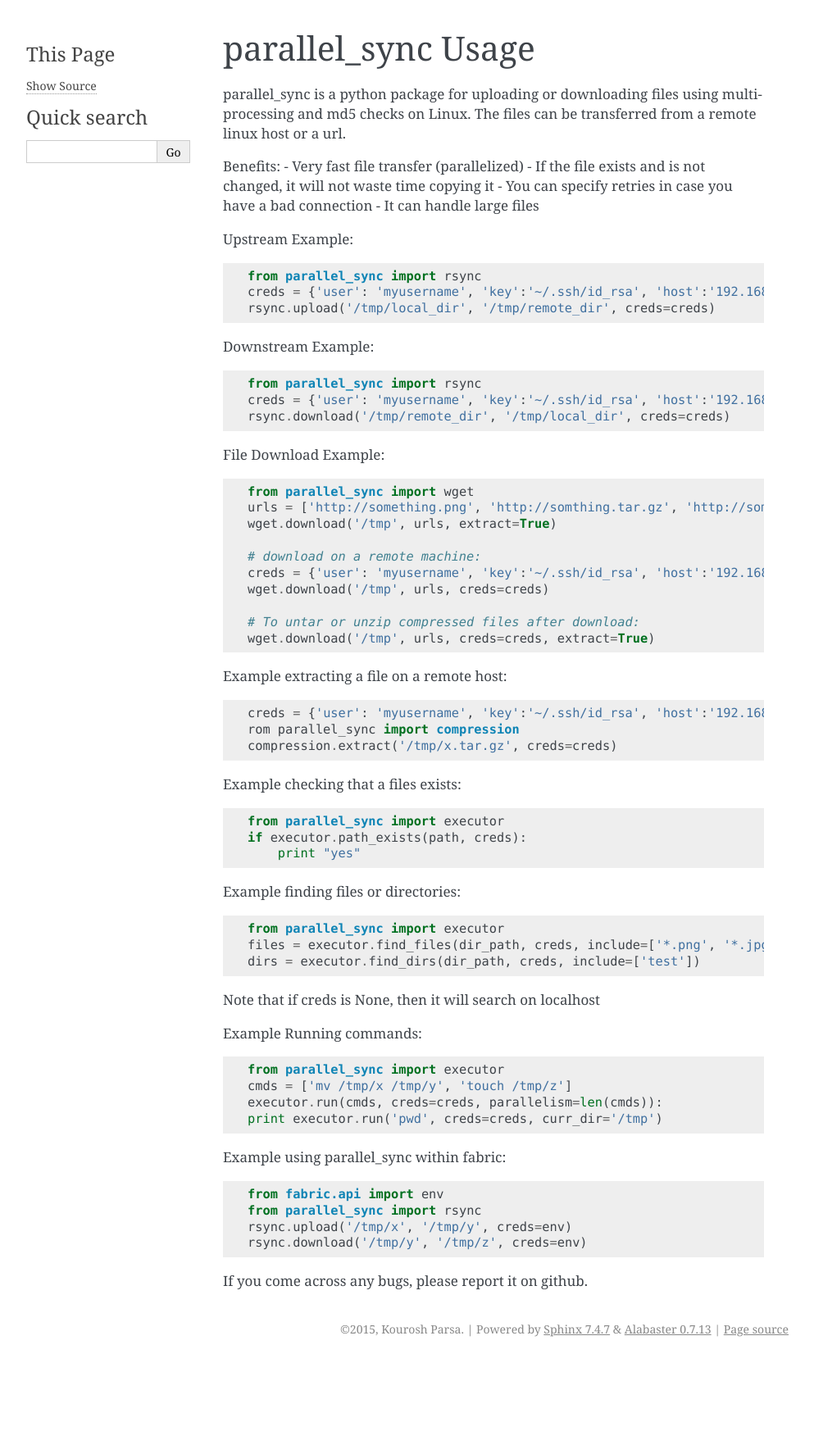
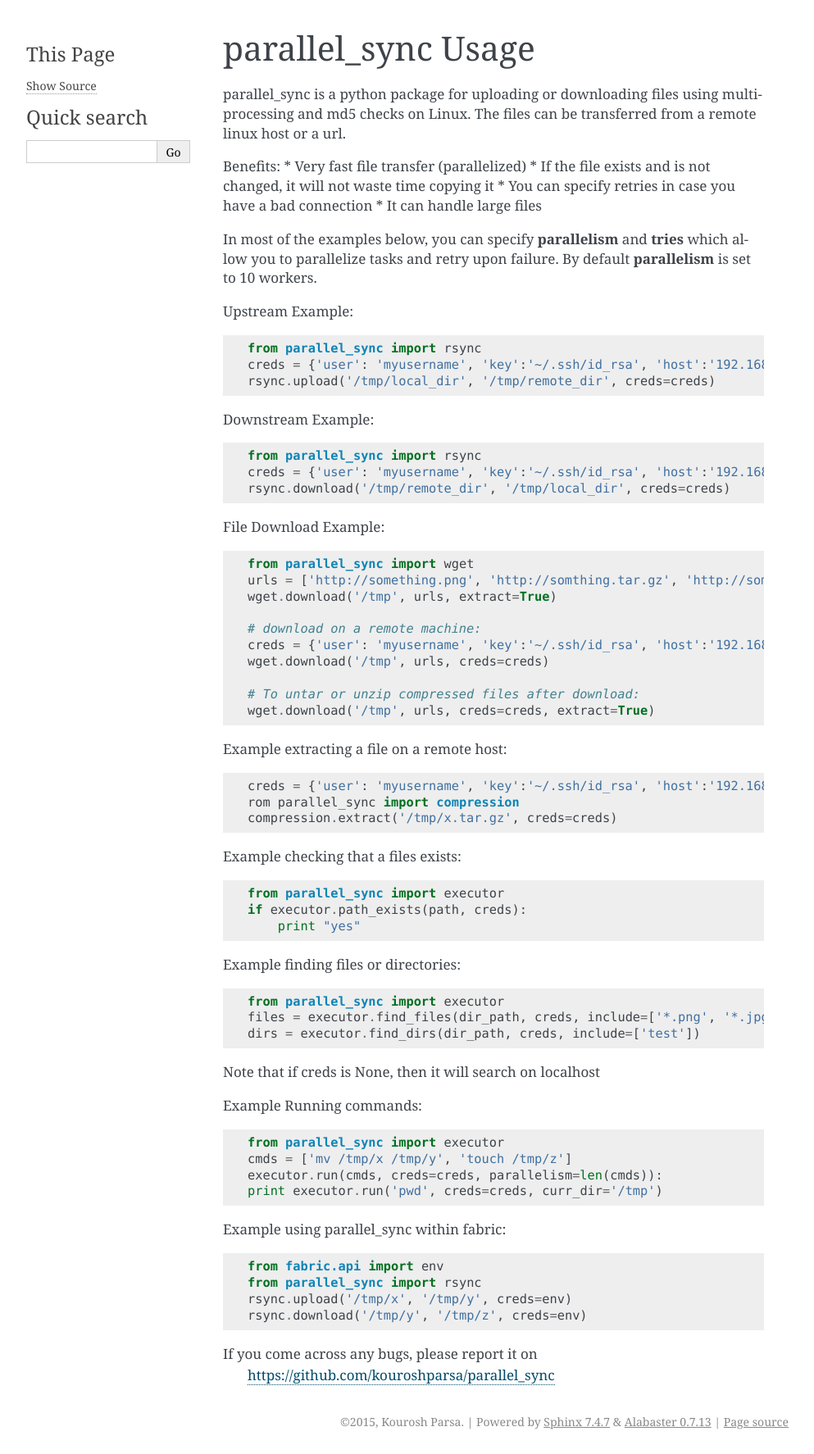
Before and after one commit to kouroshparsa/parallel_sync, a Sphinx documentation site: the page built from docs/pages/examples.rst, in a window 1280 px wide. Shown: the whole page at 82% size, without its empty margins (148-1141 px from the left). Built offline with Sphinx 7.4.7, drawn with Linux system fonts in a browser that asks for light colours; before the commit the page ends 1661 px from its top, so only the background shows below that.

Commit message:
changing the doc

```diff
--- a/docs/pages/examples.rst
+++ b/docs/pages/examples.rst
@@ -1,14 +1,18 @@
 parallel_sync Usage
-==========
+===================
 
 parallel_sync is a python package for uploading or downloading files using multiprocessing and md5 checks on Linux.
 The files can be transferred from a remote linux host or a url.
 
 Benefits:
-- Very fast file transfer (parallelized)
-- If the file exists and is not changed, it will not waste time copying it
-- You can specify retries in case you have a bad connection
-- It can handle large files
+* Very fast file transfer (parallelized)
+* If the file exists and is not changed, it will not waste time copying it
+* You can specify retries in case you have a bad connection
+* It can handle large files
+
+In most of the examples below, you can specify **parallelism** and **tries** which allow you to parallelize tasks and retry upon failure.
+By default **parallelism** is set to 10 workers.
+
 
 Upstream Example:
 ::
```
Also changed, not shown: other parts of docs/pages/examples.rst (+3 -2 lines).
